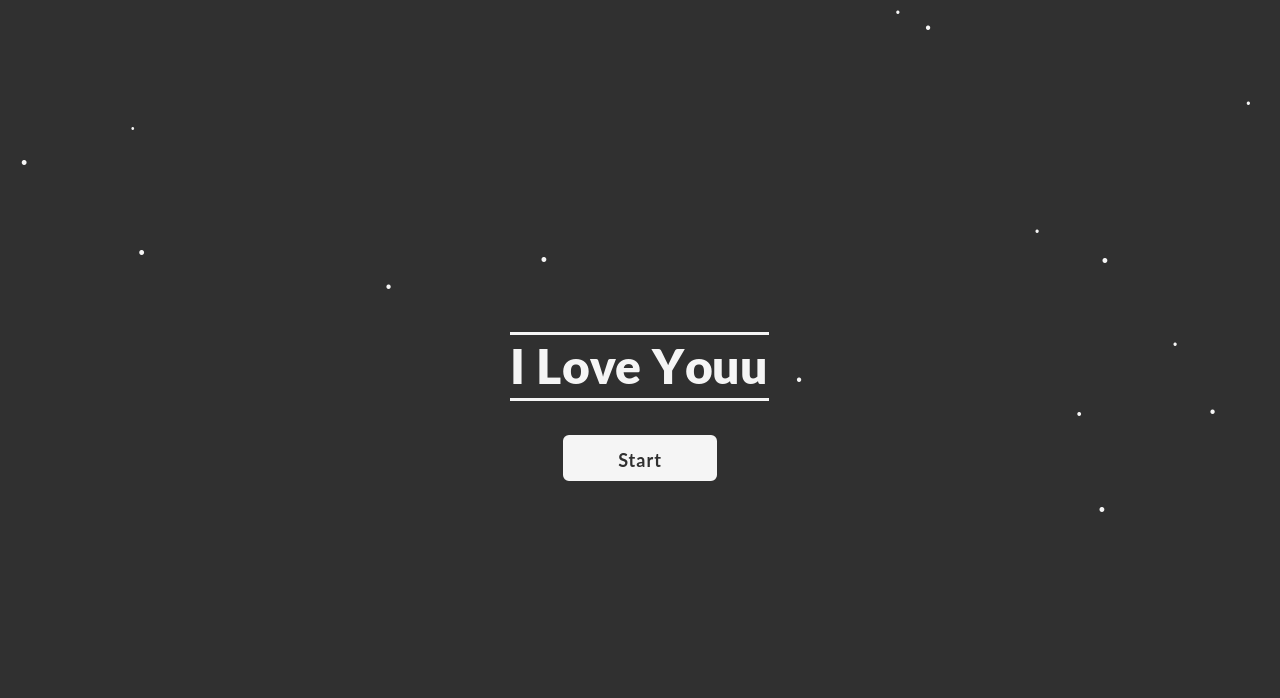
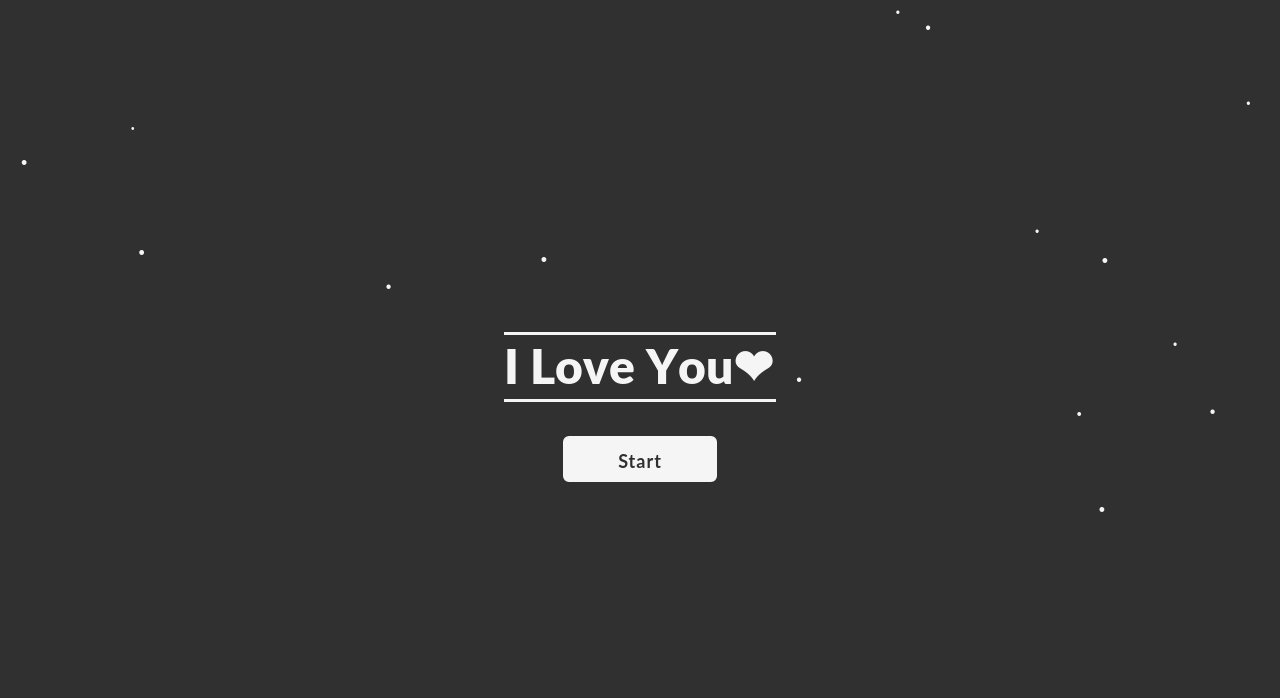
Before and after one commit to Tiaraacantik/ily, a plain HTML site: page index.html in a window 1280 px wide. Shown: the top 698 px of the page. Drawn offline with nearby package versions, Linux system fonts and the light colour scheme.

Commit message:
Update index.html

```diff
--- a/index.html
+++ b/index.html
@@ -24,7 +24,7 @@
 				<h1 class="ml1">
 					<span class="text-wrapper">
 						<span class="line line1"></span>
-						<span class="letters">I Love Youu</span>
+						<span class="letters">I Love You❤️</span>
 						<span class="line line2"></span>
 					</span>
 				</h1>
```
